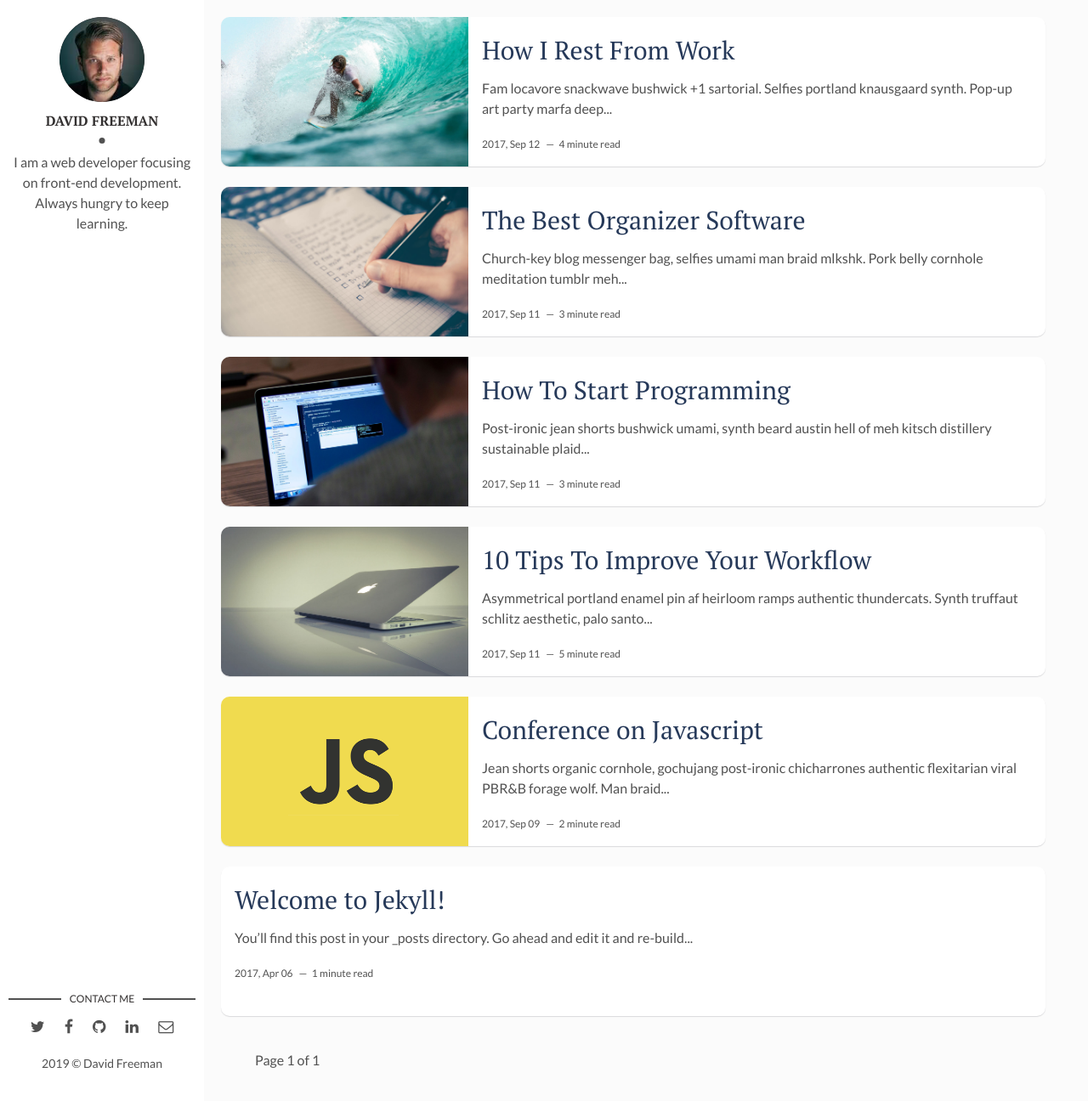
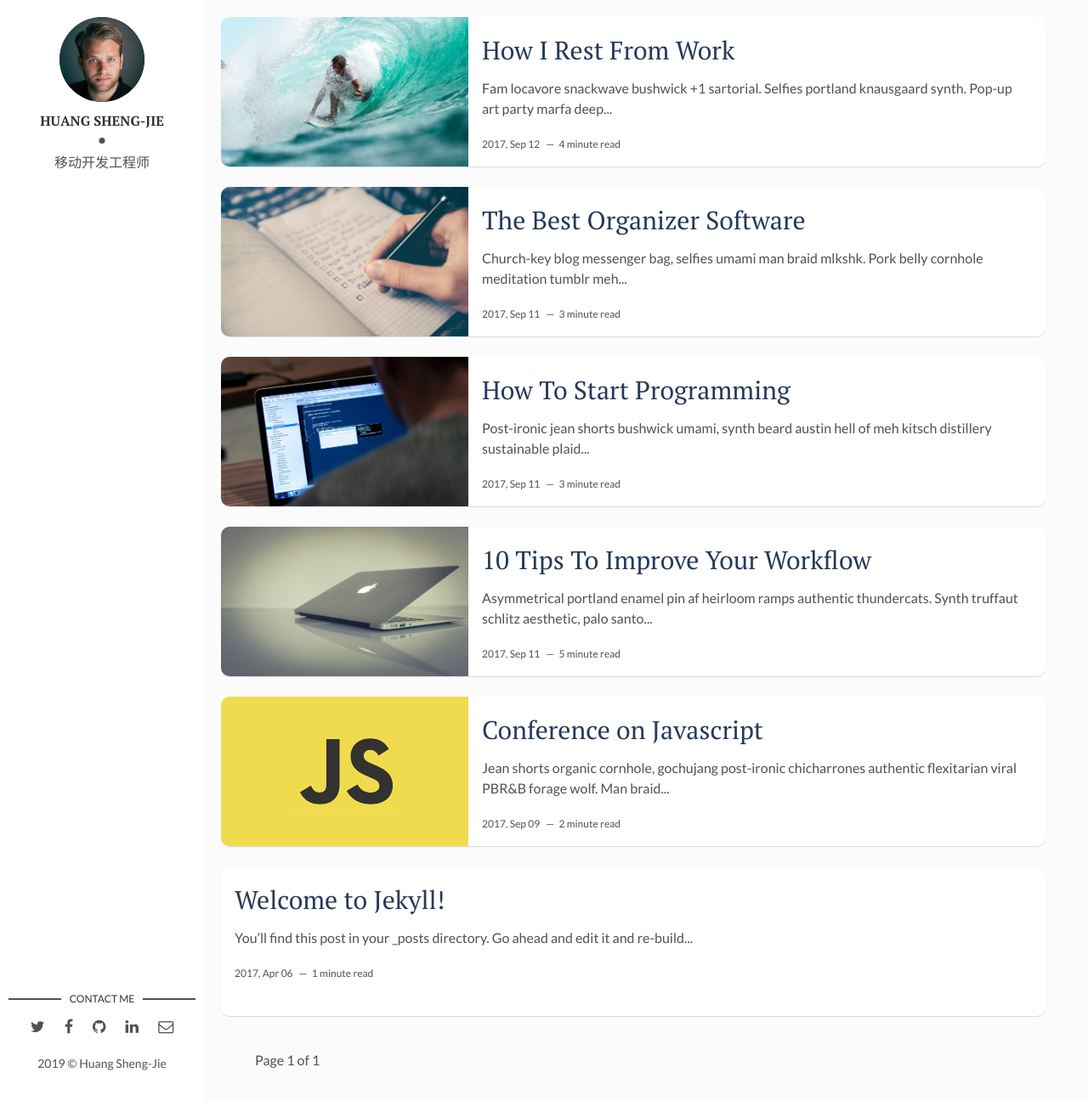
Before and after one commit to huangshengjie/huangshengjie.github.io, a Jekyll site: the page built from index.html, in a window 1280 px wide and 1296 px high. Shown: the whole window at 85% size. Built offline with Jekyll 4.4.1, drawn with Linux system fonts in a browser that asks for light colours; the list of posts is cut into pages by our own code.

Commit message:
Update _config.yml

```diff
--- a/_config.yml
+++ b/_config.yml
@@ -9,14 +9,14 @@
 site-twitter: #if your site has a twitter account, enter it here
 
 # Author Settings
-author: David Freeman # add your name
+author: Huang Sheng-Jie # add your name
 author-img: david-freeman.jpg # add your photo
-about-author: I am a web developer focusing on front-end development. Always hungry to keep learning. # add description
+about-author: 移动开发工程师 # add description
 social-twitter: # add your Twitter handle
 social-facebook: # add your Facebook handle
-social-github: artemsheludko # add your Github handle
+social-github: huangshengjie # add your Github handle
 social-linkedin: # add your Linkedin handle
-social-email: # add your Email address
+social-email: helloworkwork@outlook.com # add your Email address
 
 # Disqus
 discus-identifier: mr-brown # add your discus identifier
```
